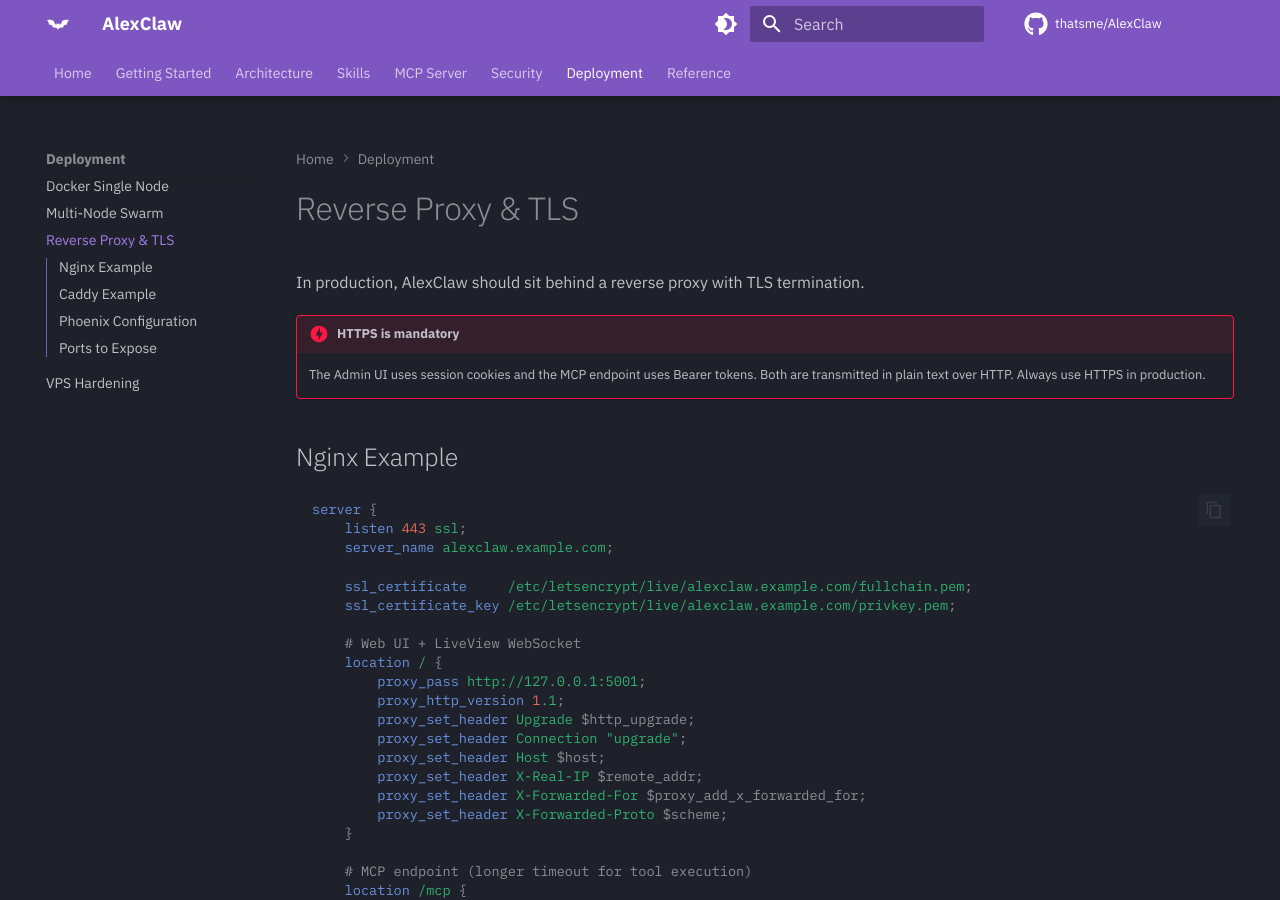
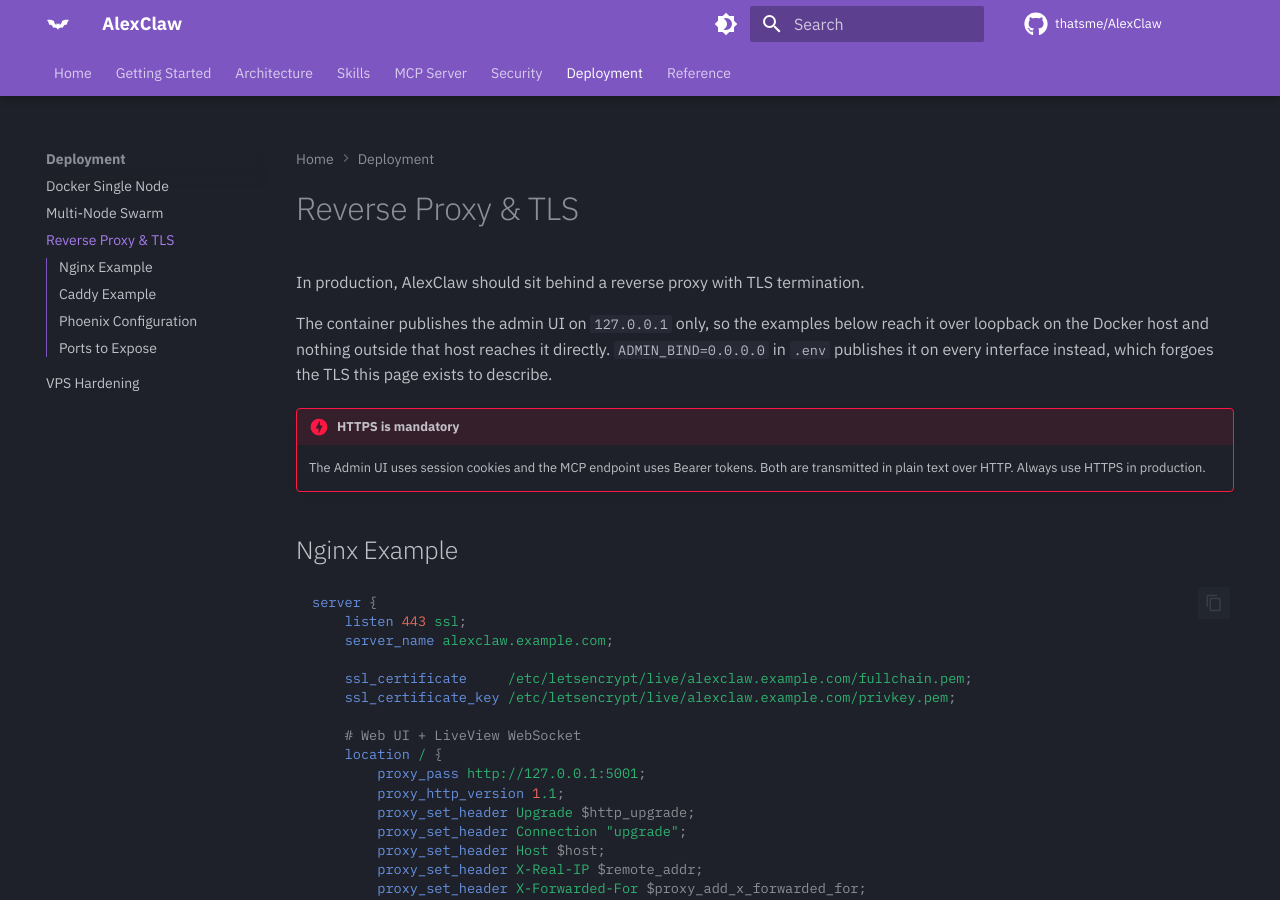
Before and after one commit to thatsme/AlexClaw, an MkDocs documentation site: the page built from docs/deployment/reverse-proxy.md, in a window 1280 px wide and 900 px high. Built offline with MkDocs 1.6.1 and Material for MkDocs 9.7.7, drawn with Linux system fonts in a browser that asks for light colours; comment, search, counter and statistics services are not loaded.

Commit message:
feat(deploy): the admin UI is published on loopback, and CI checks out with v5
Two small items, and one of them is a breaking change.

The admin UI carries session cookies and the MCP endpoint carries bearer
tokens, both in clear over HTTP. docs/deployment/reverse-proxy.md has always
said so and its nginx example has always proxied to 127.0.0.1:5001 — while the
compose file published the port on every interface, so the proxy was something
to put in front of a door that was already open. The bind now matches the
documentation.

  ports:
    - "${ADMIN_BIND:-127.0.0.1}:${ADMIN_PORT:-5001}:5001"

Loopback out of the box, and ADMIN_BIND=0.0.0.0 for anyone who means to publish
it to a network unencrypted. Both swarm nodes follow. Verified by rendering:
host_ip is 127.0.0.1 by default and 0.0.0.0 with the override, rather than
trusting that the substitution reads the way it looks.

The failure mode if this is missed is "the UI is down" from a phone or a second
laptop on the first boot after upgrading. Nothing is down; it is answering on
loopback. That is in the release notes as the third breaking item, with the
advice to decide before the upgrade rather than after — afterwards the decision
has to be made from the machine the container runs on. INSTALLATION.md gains a
troubleshooting entry that says the same thing and points at the proxy page,
and .env.example carries the override with the reason rather than the value.

actions/checkout@v5 clears the Node 20 deprecation warning on every run. One
occurrence, one workflow.

Batch 2d items 5 and 6.

1617 tests, 0 failures. Credo: 25, unchanged. Both compose files render.

```diff
--- a/docker-compose_swarm.yml
+++ b/docker-compose_swarm.yml
@@ -38,7 +38,7 @@ services:
       db-prod:
         condition: service_healthy
     ports:
-      - "5001:5001"
+      - "${ADMIN_BIND:-127.0.0.1}:5001:5001"
     extra_hosts:
       - "host.docker.internal:host-gateway"
     environment:
@@ -88,7 +88,7 @@ services:
       db-prod:
         condition: service_healthy
     ports:
-      - "5002:5001"
+      - "${ADMIN_BIND:-127.0.0.1}:5002:5001"
     extra_hosts:
       - "host.docker.internal:host-gateway"
     environment:
--- a/docs/deployment/reverse-proxy.md
+++ b/docs/deployment/reverse-proxy.md
@@ -1,6 +1,11 @@
 # Reverse Proxy & TLS
 
 In production, AlexClaw should sit behind a reverse proxy with TLS termination.
+
+The container publishes the admin UI on `127.0.0.1` only, so the examples below
+reach it over loopback on the Docker host and nothing outside that host reaches
+it directly. `ADMIN_BIND=0.0.0.0` in `.env` publishes it on every interface
+instead, which forgoes the TLS this page exists to describe.
 
 !!! danger "HTTPS is mandatory"
     The Admin UI uses session cookies and the MCP endpoint uses Bearer tokens. Both are transmitted in plain text over HTTP. Always use HTTPS in production.
```
Also changed, not shown: INSTALLATION.md (+18 -0 lines), docker-compose.yml (+8 -1 lines), 2 other files.
